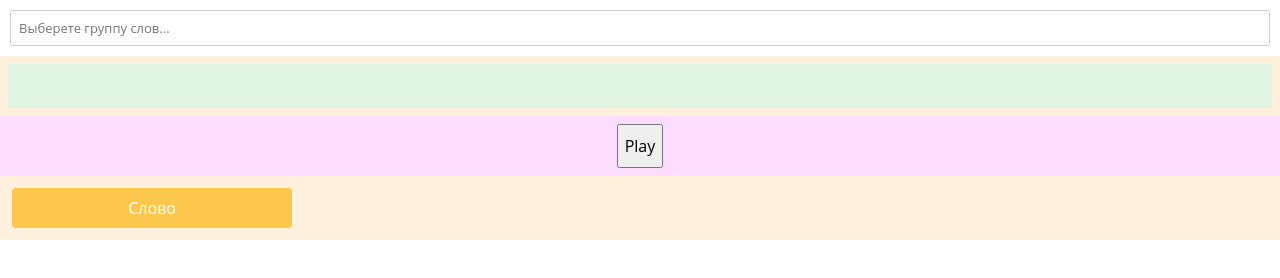
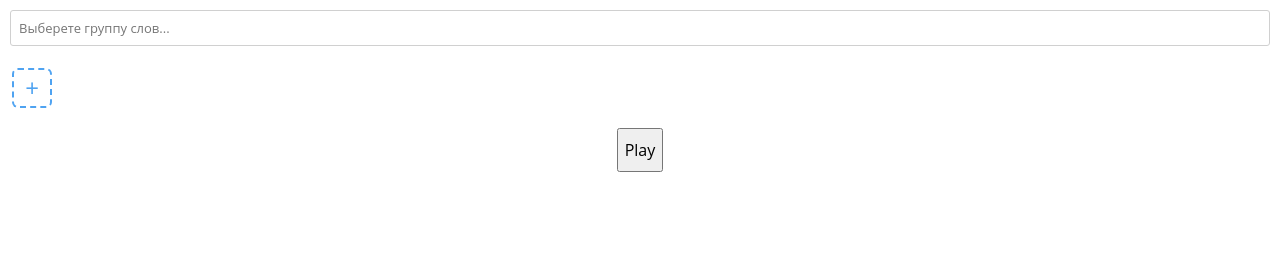
Before and after one commit to questrator/audiometry, a plain HTML site: page index.html in a window 1280 px wide. Drawn offline with Linux system fonts and the light colour scheme.

Commit message:
upd: styles

```diff
--- a/css/styles.css
+++ b/css/styles.css
@@ -42,7 +42,7 @@ body {
     padding: 8px;
     min-height: 60px;
     width: 100%;
-    background-color: rgb(255, 240, 221);
+    /* background-color: rgb(255, 240, 221); */
 }
 
 #track {
@@ -50,15 +50,7 @@ body {
     flex-wrap: wrap;
     align-content: center;
     width: 100%;
-    background-color: rgb(224, 246, 227);
-}
-
-.track-placeholder {
-    display: block;
-    width: 100%;
-    text-align: center;
-    font-size: 0.9rem;
-    color: rgb(93, 157, 122);
+    /* background-color: rgb(224, 246, 227); */
 }
 
 .sample-block {
@@ -77,7 +69,28 @@ body {
 }
 
 .sample-block[data-active="1"] {
-    background-color: rgb(247, 182, 15);
+    background-color: rgb(120, 196, 33);
+}
+
+.add-word-block {
+    display: flex;
+    align-items: center;
+    justify-content: center;
+    box-sizing: border-box;
+    min-height: 40px;
+    min-width: 40px;
+    margin: 4px;
+    border-radius: 6px;
+    border-style: dashed;
+    border-width: 2px;
+    border-color: rgb(79, 163, 241);
+}
+
+.add-word-block::before {
+    content: "+";
+    color: rgb(79, 163, 241);
+    font-size: 1.5rem;
+    line-height: 1;
 }
 
 .player-wrapper {
@@ -87,7 +100,7 @@ body {
     padding: 8px;
     min-height: 60px;
     width: 100%;
-    background-color: rgb(253, 221, 255);
+    /* background-color: rgb(253, 221, 255); */
 }
 
 
@@ -103,6 +116,6 @@ body {
     margin: 4px;
     border-radius: 4px;
     color: white;
-    background-color: rgb(253 199 78);
+    background-color: rgb(120, 196, 33);
     /* background-image: linear-gradient(90deg, rgba(79, 163, 241,1) 0%, rgb(91, 188, 106) 0%); */
 }
--- a/index.html
+++ b/index.html
@@ -16,16 +16,18 @@
     </section>
 
     <section class="track-wrapper">
-        <div id="track"></div>
+        <div id="track">
+            <div class="add-word-block"></div>
+        </div>
     </section>
 
     <section class="player-wrapper">
         <button class="button-play">Play</button>
     </section>
 
-    <section class="track-wrapper">
+    <!-- <section class="track-wrapper">
         <div class="sample-test">Слово</div>
-    </section>
+    </section> -->
 
     <script src="./js/script.js" type="module"></script>
     <script src="./js/tom-select.complete.js"></script>
--- a/js/script.js
+++ b/js/script.js
@@ -16,7 +16,7 @@ const groups = {
     id: "G1",
     title: "Группа G1",
     type: "Ошерович, 7-14 лет",
-    words: ["мороз", "ковёр", "муха", "печка", "зима", "халат", "башня", "лампа", "река", "сахар"],
+    words: ["мороз", "ковёр", "муха", "печка", "зима", "халат"],
   },
   G2: {
     id: "G2",
@@ -104,6 +104,7 @@ class Track {
 const track = new Track("#select-track");
 track.selector.on("change", createSampleList);
 const trackBlock = document.querySelector("#track");
+const addWordBlock = document.querySelector(".add-word-block");
 const sampleList = [];
 
 function createSampleList(event) {
@@ -123,6 +124,7 @@ function createSampleList(event) {
     trackBlock.insertAdjacentElement("beforeend", sampleBlock);
     sampleList[i].block = sampleBlock;
   }
+  trackBlock.insertAdjacentElement("beforeend", addWordBlock);
 }
 
 const buttonPlay = document.querySelector(".button-play");
```
